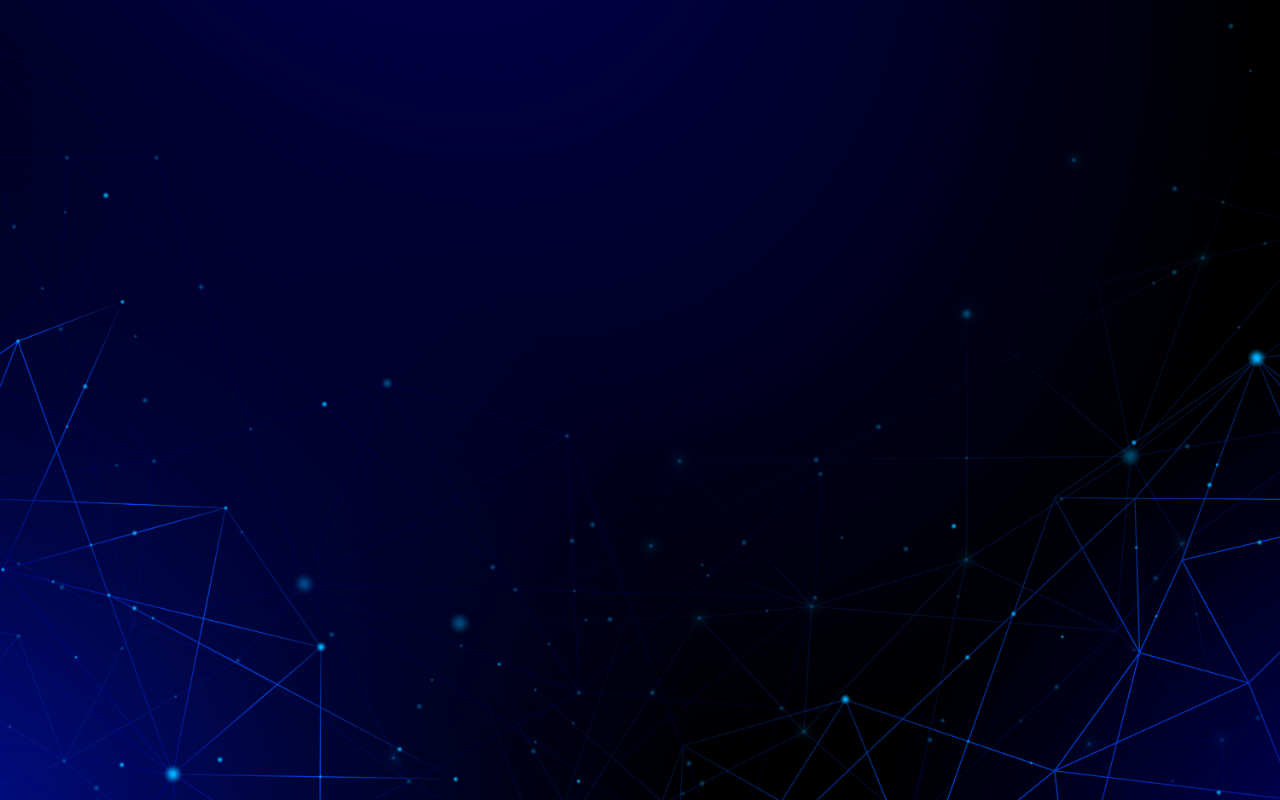
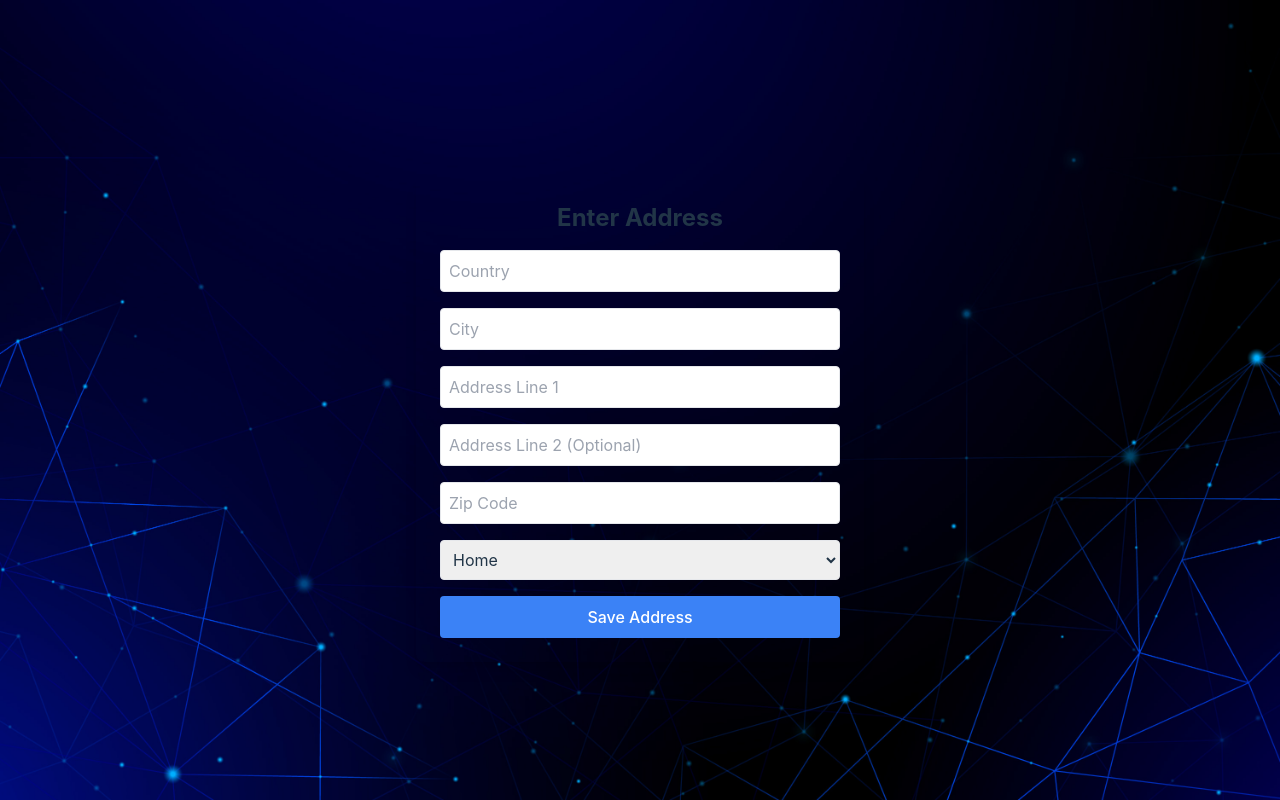
Before and after one commit to Praveenkanna16/Ecommerce-main, a React (Vite) app in the folder frontend/: page /address in a window 1280 px wide. Before the commit this address had no page. Built offline with nearby package versions, Linux system fonts and the light colour scheme.

Commit message:
Completed milestone 21

```diff
--- a/frontend/src/App.jsx
+++ b/frontend/src/App.jsx
@@ -7,6 +7,7 @@ import { ProductForm } from './Components/ProductForm';
 import ProductPage from './Components/ProductPage';
 import Cart from './pages/Cart';
 import Profile from './Components/Profile';
+import AddressForm from './Components/AddressForm';
 // import { ProductCardSeller } from './Components/ProductCardSeller';
 
 
@@ -23,6 +24,7 @@ function App() {
         <Route path="/productpage" element={<ProductPage/>} />
         <Route path="/cart" element={<Cart/>} />
         <Route path="/profile" element={<Profile/>}/>
+        <Route path="/address" element={<AddressForm/>}/>
       </Routes>
     </>
   );
--- /dev/null
+++ b/frontend/src/Components/AddressForm.jsx
@@ -0,0 +1,95 @@
+import React, { useState } from "react";
+import { useNavigate } from "react-router-dom";
+
+const AddressForm = () => {
+  const navigate = useNavigate();
+
+  const [address, setAddress] = useState({
+    country: "",
+    city: "",
+    address1: "",
+    address2: "",
+    zip: "",
+    addressType: "Home",
+  });
+
+  const handleChange = (e) => {
+    setAddress({ ...address, [e.target.name]: e.target.value });
+  };
+
+  const handleSubmit = (e) => {
+    e.preventDefault();
+    console.log("Address Submitted: ", address);
+    navigate("/profile");
+  };
+
+  return (
+    <div className="max-w-md mx-auto mt-10 p-6 bg-blue rounded-lg shadow-lg">
+      <h2 className="text-2xl font-bold mb-4">Enter Address</h2>
+      <form onSubmit={handleSubmit} className="space-y-4">
+        <input
+          type="text"
+          name="country"
+          placeholder="Country"
+          value={address.country}
+          onChange={handleChange}
+          className="w-full p-2 border rounded"
+          required
+        />
+        <input
+          type="text"
+          name="city"
+          placeholder="City"
+          value={address.city}
+          onChange={handleChange}
+          className="w-full p-2 border rounded"
+          required
+        />
+        <input
+          type="text"
+          name="address1"
+          placeholder="Address Line 1"
+          value={address.address1}
+          onChange={handleChange}
+          className="w-full p-2 border rounded"
+          required
+        />
+        <input
+          type="text"
+          name="address2"
+          placeholder="Address Line 2 (Optional)"
+          value={address.address2}
+          onChange={handleChange}
+          className="w-full p-2 border rounded"
+        />
+        <input
+          type="text"
+          name="zip"
+          placeholder="Zip Code"
+          value={address.zip}
+          onChange={handleChange}
+          className="w-full p-2 border rounded"
+          required
+        />
+        <select
+          name="addressType"
+          value={address.addressType}
+          onChange={handleChange}
+          className="w-full p-2 border rounded"
+        >
+          <option value="Home">Home</option>
+          <option value="Work">Work</option>
+          <option value="Other">Other</option>
+        </select>
+        <button
+          type="submit"
+          className="w-full bg-blue-500 text-white p-2 rounded hover:bg-blue-600"
+        >
+          Save Address
+        </button>
+      </form>
+    </div>
+  );
+};
+
+export default AddressForm;
--- a/frontend/src/Components/Profile.jsx
+++ b/frontend/src/Components/Profile.jsx
@@ -8,7 +8,7 @@ const Profile = () => {
     useEffect(() => {
         const fetchProfile = async () => {
             try {
-                const email = localStorage.getItem("userEmail") || "user@example.com"; // Get email dynamically
+                const email = localStorage.getItem("userEmail") || "user@example.com";
                 console.log("Fetching profile for:", email);
 
                 const { data } = await axios.get(`http://localhost:5000/api/user/profile/${email}`);
```
